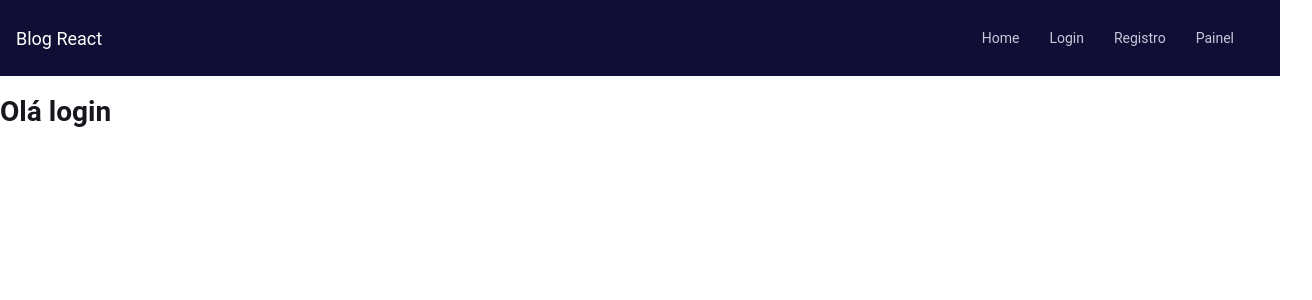
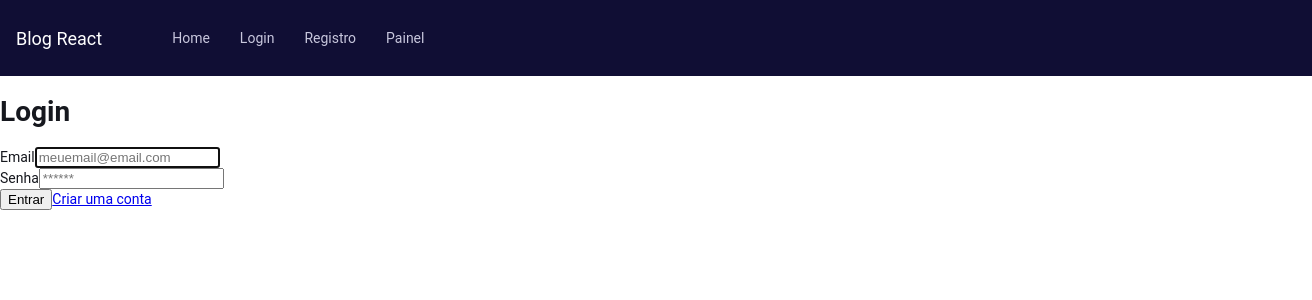
Before and after one commit to wagneraraujo/blog-react, a React (Create React App) app: page /login in a window 1280 px wide. Shown: the top 300 px of the page, 1312 px wide, since content can reach past the window. Built offline with nearby package versions, Linux system fonts and the light colour scheme; no server answers.

Commit message:
start login

```diff
--- a/src/components/Header/style.js
+++ b/src/components/Header/style.js
@@ -2,16 +2,27 @@ import styled from "styled-components";
 import { Link } from "react-router-dom";
 export const HeaderSite = styled.header`
   height: auto;
-  margin: 0px 0px;
   background: var(--preto);
   color: var(--cinza);
   padding: 16px;
+  width:100%;
+  @media(max-width:600px){
+    max-width:100%;
+    min-width:100%;
+    padding:0px;
+  }
 `;
 export const LinksHeader = styled.div`
   color: #fff;
+  width:100%;
   display: flex;
   justify-content: space-between;
   align-items: center;
+  @media (min-width:600px){
+    display:flex;
+    justify-content: flex-start;
+
+  }
 `;
 export const LinksHeaderLogo = styled.a`
   color: #fff;
@@ -19,6 +30,10 @@ export const LinksHeaderLogo = styled.a`
   font-size: 18px;
   &:hover {
     color: var(--azul);
+  }
+
+  @media(max-width:600px){
+    font-size:12px
   }
 `;
 
@@ -28,6 +43,11 @@ export const OtherLinks = styled.ul`
 `;
 export const LiOtherLinks = styled.li`
   margin: 0 15px;
+
+
+  @media(max-width:600px){
+    margin:0 5px;
+  }
 `;
 
 export const AliOtherLinks = styled(Link)`
@@ -37,4 +57,7 @@ export const AliOtherLinks = styled(Link)`
   &:hover {
     color: var(--azul);
   }
+  @media(max-width:600px){
+    padding:0 5px;
+  }
 `;
--- a/src/components/Home/index.js
+++ b/src/components/Home/index.js
@@ -1,6 +1,6 @@
 import React, { Component } from 'react';
 import firebase from '../../firebase';
-
+import {Section, Article, TitleArticle} from './styles.js'
 class Home extends Component {
 	state = {
 		posts: []
@@ -27,14 +27,14 @@ class Home extends Component {
 
 	render() {
 		return (
-			<section id="post">
+			<Section>
 				{this.state.posts.map((post) => {
 					return (
-						<article key={post.key}>
+						<Article key={post.key}>
 							<header>
-								<div className="title">
+								<TitleArticle>
             <strong>{post.titulo}</strong>
-								</div>
+								</TitleArticle>
                 <img src={post.imagem} alt="Logo" />
 							</header>
 
@@ -43,10 +43,10 @@ class Home extends Component {
 								<p>{post.descricao}</p>
 							</footer>
 
-						</article>
+						</Article>
 					);
 				})}
-			</section>
+			</Section>
 		);
 	}
 }
--- /dev/null
+++ b/src/components/Home/styles.js
@@ -0,0 +1,27 @@
+
+import styled from 'styled-components';
+
+
+export const Section = styled.section`
+
+  min-width:100%;
+  max-width:100%;
+  padding:10px;
+  height:auto;
+  img{
+    width:95%;
+    height:200px;
+    object-fit:cover;
+  }
+`
+
+
+export const Article = styled.article`
+  margin-bottom:20px;
+
+`
+
+export const TitleArticle = styled.div`
+  font-size:20px;
+  color: var(--azul)
+`
--- a/src/components/Login/index.js
+++ b/src/components/Login/index.js
@@ -1,11 +1,78 @@
-import React from "react";
+import React, { Component } from 'react';
+import { Link, withRouter } from 'react-router-dom';
+import firebase from '../../firebase';
 
-const Login = () => {
-  return (
-    <div>
-      <h1>Olá login</h1>
-    </div>
-  );
-};
+class Login extends Component {
+	constructor(props) {
+		super(props);
+		this.state = {
+			email: '',
+			password: ''
+		};
+		this.entrar = this.entrar.bind(this);
+		this.login = this.login.bind(this);
+	}
 
-export default Login;
+	entrar(e) {
+		e.preventDefault();
+	}
+
+	login = async () => {
+		const { email, password } = this.state;
+
+		try {
+			await firebase.login(email, password).catch((error) => {
+				if (error.code === 'auth/user-not-found') {
+					alert('usuario não encontrado');
+				} else {
+					alert('error:' + error.code);
+					return null;
+				}
+			});
+		} catch (error) {
+			alert(error.message);
+		}
+	};
+
+	render() {
+		return (
+			<div>
+				<h1>Login</h1>
+				<form onSubmit={this.entrar} id="login">
+					<div>
+						<label htmlFor="">Email</label>
+						<input
+							id=""
+							type="text"
+							name=""
+							autoComplete="off"
+							autoFocus
+							value={this.state.email}
+							onChange={(e) => this.setState({ email: e.target.value })}
+							placeholder="meuemail@email.com"
+						/>
+					</div>
+					<div>
+						<label htmlFor="">Senha</label>
+						<input
+							id=""
+							type="password"
+							name=""
+							autoComplete="off"
+							value={this.state.password}
+							onChange={(e) => this.setState({ password: e.target.value })}
+							placeholder="******"
+						/>
+					</div>
+
+					<div>
+						<button type="submit">Entrar</button>
+						<Link to="/register">Criar uma conta</Link>
+					</div>
+				</form>
+			</div>
+		);
+	}
+}
+
+export default withRouter(Login);
--- a/src/styles/global.js
+++ b/src/styles/global.js
@@ -12,12 +12,18 @@ const GlobalStyle = createGlobalStyle`
 
 body{
 
+    max-width:100vw;
+    min-width:100%;
   background:white !important;
   color:#16181e;
   font-size:14px;
 font-family: 'Roboto', sans-serif;
 
 }
+  html{
+    max-width:100vw;
+    height:100%;
+  }
 
 `;
 export default GlobalStyle;
```
Also changed, not shown: 1 other file (tests, documents, lock files or other folders).
